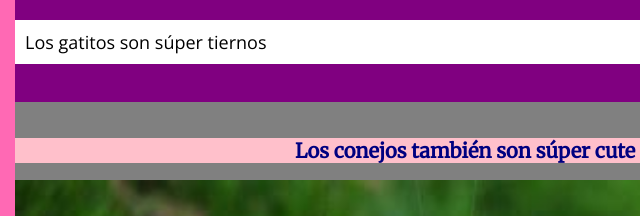
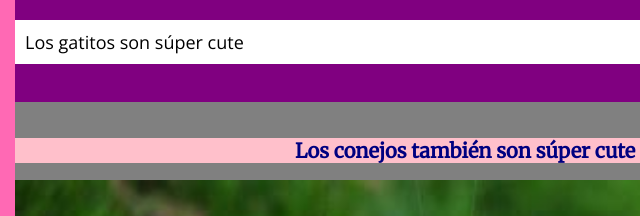
Before and after one commit to luqpalu/m02-g15, a plain HTML site: page index.html in a window 1280 px wide. Shown: the part 445-661 px from the top of the page, 175-815 px from the left. Drawn offline with nearby package versions, Linux system fonts and the light colour scheme.

Commit message:
cambié el título, cambié la descripción del gato y el subtítulo arriba del conejito

```diff
--- a/index.html
+++ b/index.html
@@ -19,7 +19,7 @@
 	<div id="introduccion">
 		<h1>Portafolio de animalitos cute</h1>
 		<img src="img/imagen01.jpg">
-		<p>Los gatitos son súper tiernos</p>
+		<p>Los gatitos son súper cute</p>
 	</div>
 
 
```
